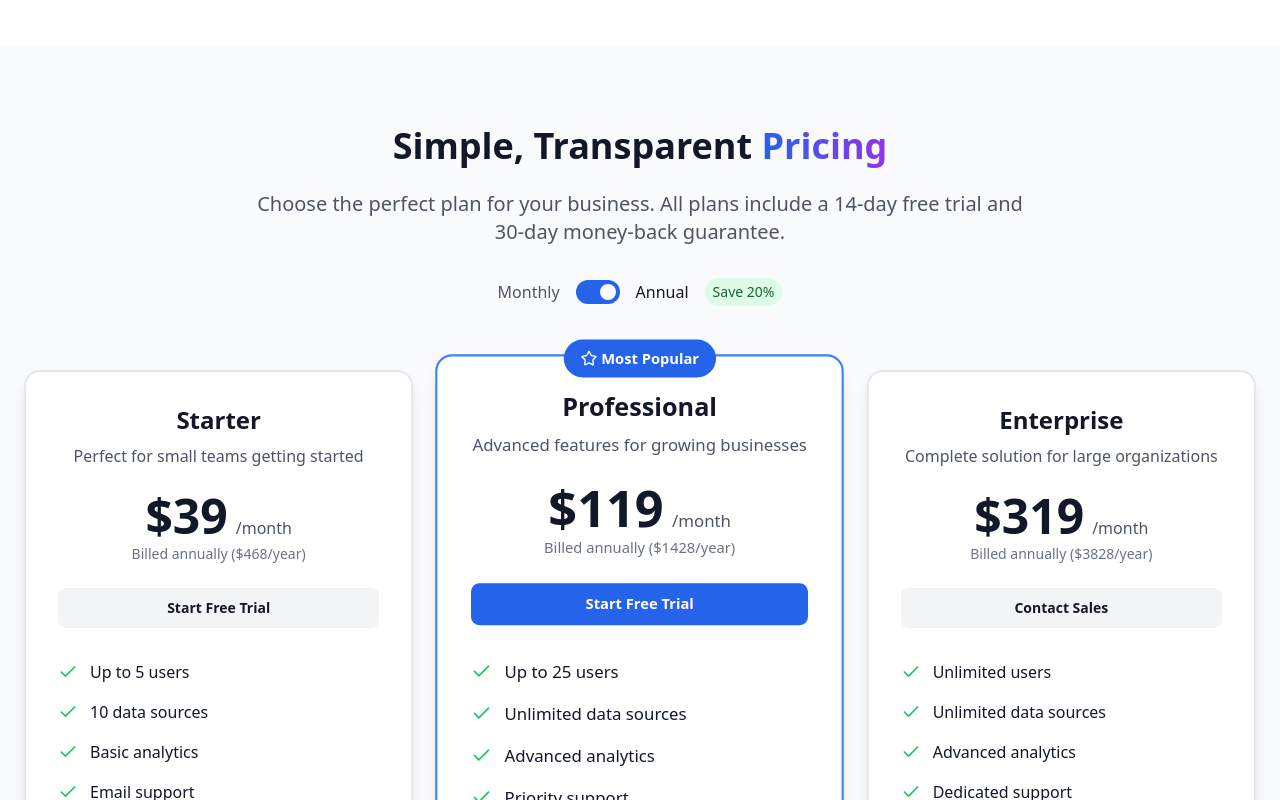
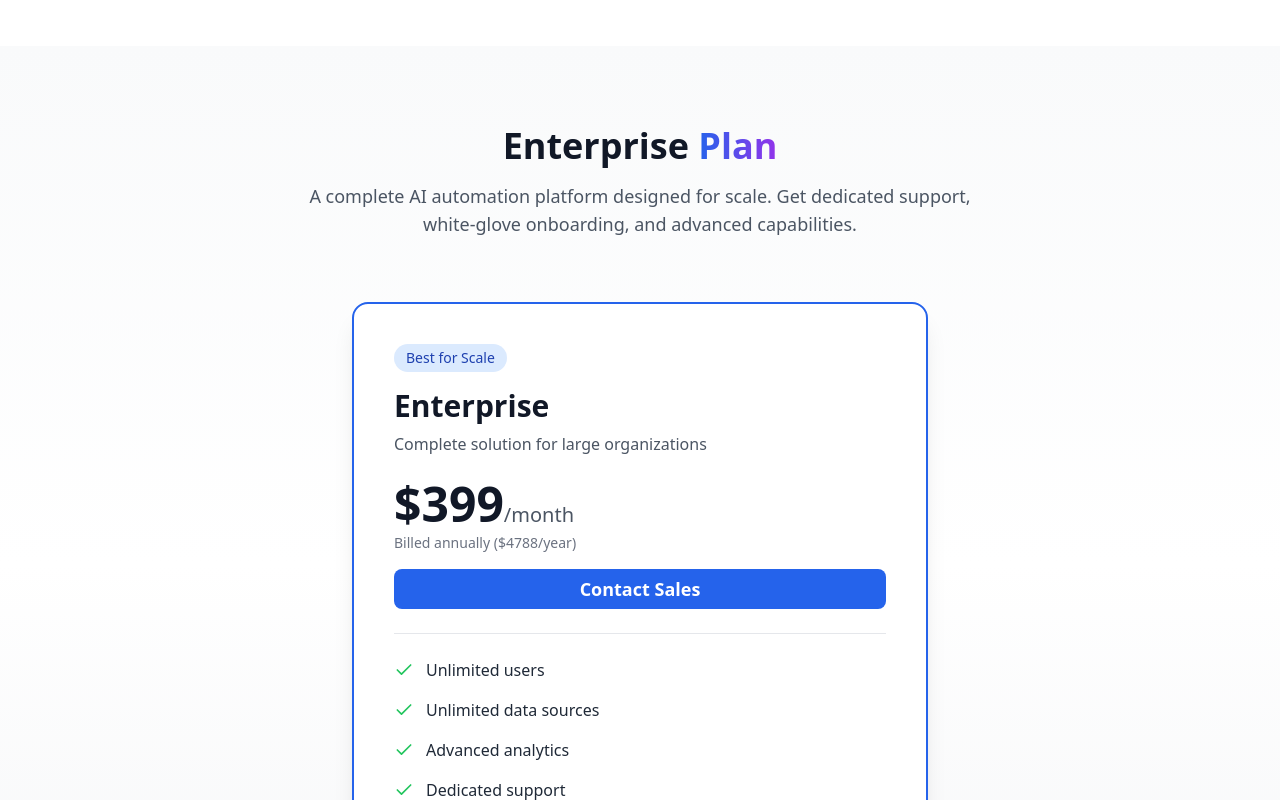
Before and after one commit to pingoriya/nessaai-website-, a React (Vite) app: page / in a window 1280 px wide. Shown: the part 3600-4400 px from the top of the page. Built offline with nearby package versions, Linux system fonts and the light colour scheme.

Commit message:
update the pricing list

```diff
--- a/src/components/PricingSection.tsx
+++ b/src/components/PricingSection.tsx
@@ -64,132 +64,162 @@ const PricingSection = () => {
   ];
 
   return (
-    <section id="pricing" className="py-20 bg-gray-50">
-      <div className="max-w-7xl mx-auto px-6">
-        <div className="text-center mb-16">
-          <h2 className="text-4xl font-bold text-gray-900 mb-6">
-            Simple, Transparent{' '}
-            <span className="bg-gradient-to-r from-blue-600 to-purple-600 bg-clip-text text-transparent">
-              Pricing
-            </span>
+    // <section id="pricing" className="py-20 bg-gray-50">
+    //   <div className="max-w-7xl mx-auto px-6">
+    //     <div className="text-center mb-16">
+    //       <h2 className="text-4xl font-bold text-gray-900 mb-6">
+    //         Simple, Transparent{' '}
+    //         <span className="bg-gradient-to-r from-blue-600 to-purple-600 bg-clip-text text-transparent">
+    //           Pricing
+    //         </span>
+    //       </h2>
+    //       <p className="text-xl text-gray-600 max-w-3xl mx-auto mb-8">
+    //         Choose the perfect plan for your business. All plans include a 14-day free trial
+    //         and 30-day money-back guarantee.
+    //       </p>
+
+    //       {/* Billing Toggle */}
+    //       <div className="flex items-center justify-center space-x-4">
+    //         <span className={`font-medium ${!isAnnual ? 'text-gray-900' : 'text-gray-600'}`}>
+    //           Monthly
+    //         </span>
+    //         <button
+    //           onClick={() => setIsAnnual(!isAnnual)}
+    //           className={`relative inline-flex h-6 w-11 items-center rounded-full transition-colors duration-200 ${isAnnual ? 'bg-blue-600' : 'bg-gray-300'
+    //             }`}
+    //         >
+    //           <span
+    //             className={`inline-block h-4 w-4 transform rounded-full bg-white transition-transform duration-200 ${isAnnual ? 'translate-x-6' : 'translate-x-1'
+    //               }`}
+    //           />
+    //         </button>
+    //         <span className={`font-medium ${isAnnual ? 'text-gray-900' : 'text-gray-600'}`}>
+    //           Annual
+    //         </span>
+    //         {isAnnual && (
+    //           <span className="bg-green-100 text-green-800 px-2 py-1 rounded-full text-sm font-medium">
+    //             Save 20%
+    //           </span>
+    //         )}
+    //       </div>
+    //     </div>
+
+    //     {/* Pricing Cards */}
+    //     {/* Pricing Card - Enterprise Only */}
+    //     <div className="flex justify-center">
+    //       <div className="w-full max-w-md bg-white rounded-2xl shadow-lg border-2 border-blue-500 p-8">
+    //         <div className="text-center mb-8">
+    //           <h3 className="text-2xl font-bold text-gray-900 mb-2">Enterprise</h3>
+    //           <p className="text-gray-600 mb-6">Complete solution for large organizations</p>
+
+    //           <div className="mb-6">
+    //             <span className="text-5xl font-bold text-gray-900">
+    //               ${isAnnual ? 399 : 399}
+    //             </span>
+    //             <span className="text-gray-600 ml-2">/month</span>
+    //             {isAnnual && (
+    //               <div className="text-sm text-gray-500 mt-1">
+    //                 Billed annually (${399 * 12}/year)
+    //               </div>
+    //             )}
+    //           </div>
+
+    //           <Button className="w-full py-3 rounded-lg font-semibold transition-all duration-200 bg-blue-600 hover:bg-blue-700 text-white">
+    //             Contact Sales
+    //           </Button>
+    //         </div>
+
+    //         {/* Features List */}
+    //         <div className="space-y-4">
+    //           {[
+    //             'Unlimited users',
+    //             'Unlimited data sources',
+    //             'Advanced analytics',
+    //             'Dedicated support',
+    //             'Custom dashboards',
+    //             'API access',
+    //             'Advanced ML models',
+    //             'White-label reports'
+    //           ].map((feature, idx) => (
+    //             <div key={idx} className="flex items-center space-x-3">
+    //               <Check className="w-5 h-5 text-green-500 flex-shrink-0" />
+    //               <span className="text-gray-900">{feature}</span>
+    //             </div>
+    //           ))}
+    //         </div>
+    //       </div>
+    //     </div>
+
+
+    //     {/* Enterprise Contact */}
+    //     <div className="mt-16 text-center">
+    //       <div className="bg-white rounded-2xl shadow-lg p-8 max-w-2xl mx-auto">
+    //         <h3 className="text-2xl font-bold text-gray-900 mb-4">
+    //           Need a Custom Solution?
+    //         </h3>
+    //         <p className="text-gray-600 mb-6">
+    //           Get in touch with our enterprise team for custom pricing,
+    //           dedicated support, and tailored features.
+    //         </p>
+    //         <Button className="bg-blue-600 hover:bg-blue-700 text-white px-8 py-3 rounded-lg font-semibold">
+    //           Contact Enterprise Sales
+    //         </Button>
+    //       </div>
+    //     </div>
+    //   </div>
+    // </section>
+    <section id="pricing" className="py-20 bg-gradient-to-b from-gray-50 via-white to-gray-100">
+  <div className="max-w-3xl mx-auto px-6 text-center mb-16">
+    <h2 className="text-4xl font-bold text-gray-900 mb-4">
+      Enterprise <span className="bg-gradient-to-r from-blue-600 to-purple-600 bg-clip-text text-transparent">Plan</span>
     </h2>
-          <p className="text-xl text-gray-600 max-w-3xl mx-auto mb-8">
-            Choose the perfect plan for your business. All plans include a 14-day free trial
-            and 30-day money-back guarantee.
+    <p className="text-lg text-gray-600 max-w-2xl mx-auto">
+      A complete AI automation platform designed for scale. Get dedicated support, white-glove onboarding, and advanced capabilities.
     </p>
-
-          {/* Billing Toggle */}
-          <div className="flex items-center justify-center space-x-4">
-            <span className={`font-medium ${!isAnnual ? 'text-gray-900' : 'text-gray-600'}`}>
-              Monthly
-            </span>
-            <button
-              onClick={() => setIsAnnual(!isAnnual)}
-              className={`relative inline-flex h-6 w-11 items-center rounded-full transition-colors duration-200 ${
-                isAnnual ? 'bg-blue-600' : 'bg-gray-300'
-              }`}
-            >
-              <span
-                className={`inline-block h-4 w-4 transform rounded-full bg-white transition-transform duration-200 ${
-                  isAnnual ? 'translate-x-6' : 'translate-x-1'
-                }`}
-              />
-            </button>
-            <span className={`font-medium ${isAnnual ? 'text-gray-900' : 'text-gray-600'}`}>
-              Annual
-            </span>
-            {isAnnual && (
-              <span className="bg-green-100 text-green-800 px-2 py-1 rounded-full text-sm font-medium">
-                Save 20%
-              </span>
-            )}
-          </div>
   </div>
 
-        {/* Pricing Cards */}
-        <div className="grid lg:grid-cols-3 gap-8">
-          {plans.map((plan, index) => (
-            <div
-              key={plan.name}
-              className={`relative bg-white rounded-2xl shadow-lg border-2 transition-all duration-300 hover:shadow-xl ${
-                plan.popular
-                  ? 'border-blue-500 transform scale-105'
-                  : 'border-gray-200 hover:border-blue-300'
-              }`}
-            >
-              {plan.popular && (
-                <div className="absolute -top-4 left-1/2 transform -translate-x-1/2">
-                  <div className="bg-blue-600 text-white px-4 py-2 rounded-full text-sm font-semibold flex items-center space-x-1">
-                    <Star className="w-4 h-4" />
-                    <span>Most Popular</span>
+  {/* Card */}
+  <div className="flex justify-center px-4">
+    <div className="w-full max-w-xl bg-white border-2 border-blue-600 rounded-2xl shadow-xl p-10 text-left">
+      <div className="mb-6">
+        <div className="inline-block bg-blue-100 text-blue-800 px-3 py-1 rounded-full text-sm font-medium mb-4">
+          Best for Scale
         </div>
+        <h3 className="text-3xl font-bold text-gray-900">Enterprise</h3>
+        <p className="text-gray-600 mt-2 mb-6">Complete solution for large organizations</p>
+
+        <div className="text-5xl font-bold text-gray-900 mb-1">
+          ${isAnnual ? 399 : 399}
+          <span className="text-xl font-normal text-gray-600">/month</span>
         </div>
+        {isAnnual && (
+          <p className="text-gray-500 text-sm mb-4">Billed annually (${399 * 12}/year)</p>
         )}
 
-              <div className="p-8">
-                {/* Plan Header */}
-                <div className="text-center mb-8">
-                  <h3 className="text-2xl font-bold text-gray-900 mb-2">{plan.name}</h3>
-                  <p className="text-gray-600 mb-6">{plan.description}</p>
-
-                  <div className="mb-6">
-                    <span className="text-5xl font-bold text-gray-900">
-                      ${isAnnual ? plan.annualPrice : plan.monthlyPrice}
-                    </span>
-                    <span className="text-gray-600 ml-2">/month</span>
-                    {isAnnual && (
-                      <div className="text-sm text-gray-500 mt-1">
-                        Billed annually (${plan.annualPrice * 12}/year)
-                      </div>
-                    )}
-                  </div>
-
-                  <Button
-                    className={`w-full py-3 rounded-lg font-semibold transition-all duration-200 hover:scale-105 ${
-                      plan.popular
-                        ? 'bg-blue-600 hover:bg-blue-700 text-white'
-                        : 'bg-gray-100 hover:bg-gray-200 text-gray-900'
-                    }`}
-                  >
-                    {plan.cta}
+        <Button className="w-full py-3 bg-blue-600 text-white hover:bg-blue-700 rounded-lg text-lg font-semibold">
+          Contact Sales
         </Button>
       </div>
 
-                {/* Features List */}
+      <hr className="my-6 border-gray-200" />
+
+      {/* Features */}
       <div className="space-y-4">
-                  {plan.features.map((feature, featureIndex) => (
-                    <div key={featureIndex} className="flex items-center space-x-3">
-                      {feature.included ? (
+        {[
+          'Unlimited users',
+          'Unlimited data sources',
+          'Advanced analytics',
+          'Dedicated support',
+          'Custom dashboards',
+          'API access',
+          'Advanced ML models',
+          'White-label reports'
+        ].map((feature, idx) => (
+          <div key={idx} className="flex items-center space-x-3">
             <Check className="w-5 h-5 text-green-500 flex-shrink-0" />
-                      ) : (
-                        <X className="w-5 h-5 text-gray-400 flex-shrink-0" />
-                      )}
-                      <span className={`${
-                        feature.included ? 'text-gray-900' : 'text-gray-500'
-                      }`}>
-                        {feature.name}
-                      </span>
+            <span className="text-gray-800">{feature}</span>
           </div>
         ))}
-                </div>
-              </div>
-            </div>
-          ))}
-        </div>
-
-        {/* Enterprise Contact */}
-        <div className="mt-16 text-center">
-          <div className="bg-white rounded-2xl shadow-lg p-8 max-w-2xl mx-auto">
-            <h3 className="text-2xl font-bold text-gray-900 mb-4">
-              Need a Custom Solution?
-            </h3>
-            <p className="text-gray-600 mb-6">
-              Get in touch with our enterprise team for custom pricing,
-              dedicated support, and tailored features.
-            </p>
-            <Button className="bg-blue-600 hover:bg-blue-700 text-white px-8 py-3 rounded-lg font-semibold">
-              Contact Enterprise Sales
-            </Button>
       </div>
     </div>
   </div>
```
Lines whose indentation alone changed are shown as unchanged.
